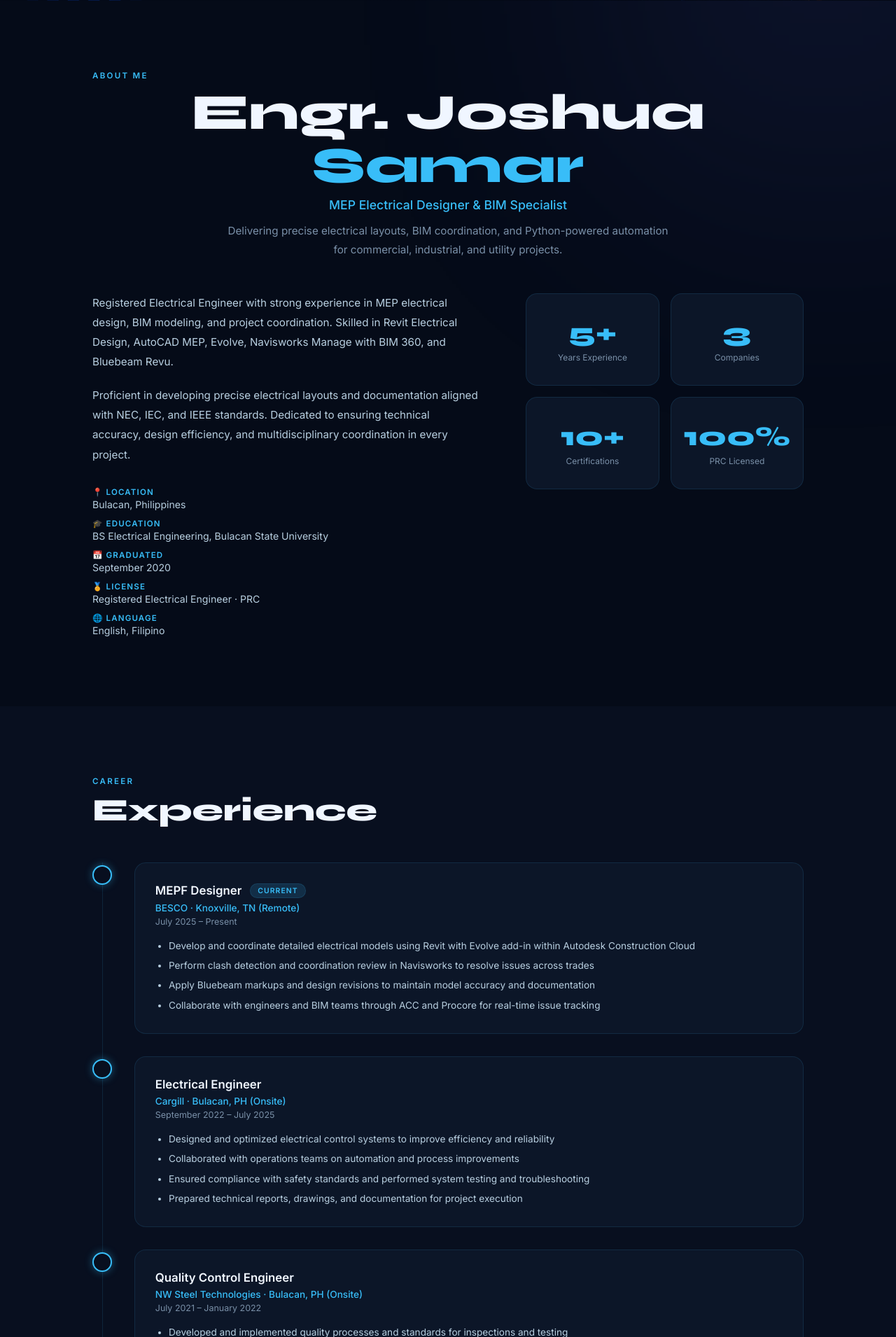
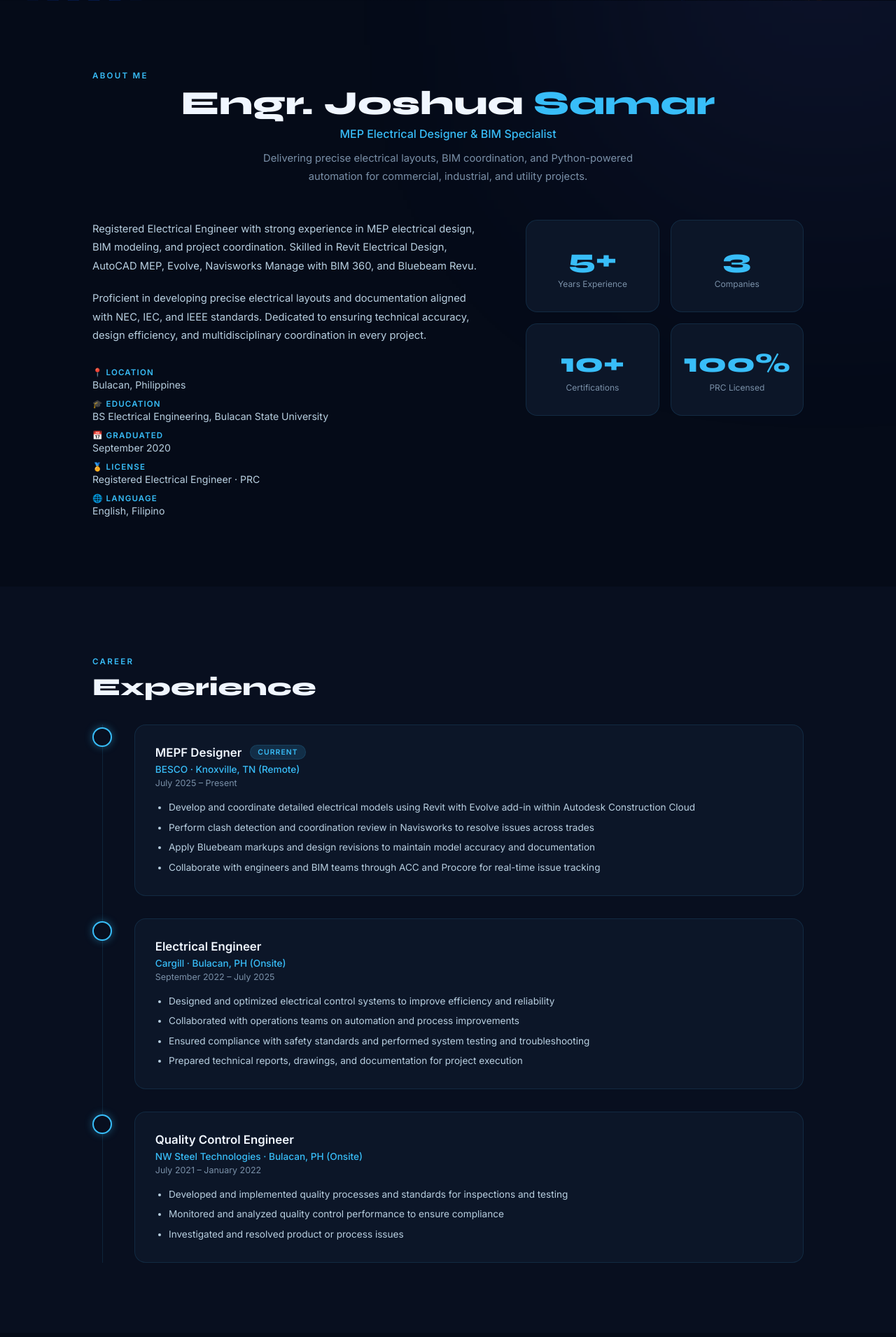
Before and after one commit to Joshuasamar19/JSamarSolutions, a Flask app: page / in a window 1280 px wide. Shown: the part 799-2709 px from the top of the page at 70% size. Run offline with Flask 3, Linux system fonts and the light colour scheme.

Commit message:
Center name in about section

```diff
--- a/static/style.css
+++ b/static/style.css
@@ -468,3 +468,114 @@ body::after {
   line-height: 1.8; max-width: 650px;
   margin: 0 auto;
 }
+
+/* ========================= */
+/* FONT SIZE FIX             */
+/* ========================= */
+
+/* About intro name */
+.about-intro .hero-name {
+  font-size: clamp(1.8rem, 4vw, 3rem) !important;
+}
+
+.about-intro .hero-role {
+  font-size: clamp(0.85rem, 2vw, 1rem) !important;
+  margin-bottom: 0.8rem;
+}
+
+.about-intro .hero-sub {
+  font-size: clamp(0.8rem, 1.8vw, 0.92rem) !important;
+  line-height: 1.75;
+  max-width: 600px;
+  margin: 0 auto;
+}
+
+/* Section titles */
+.section-title {
+  font-size: clamp(1.4rem, 3vw, 2.2rem) !important;
+  margin-bottom: 2rem;
+}
+
+/* General paragraph text */
+.about-text p {
+  font-size: clamp(0.8rem, 1.8vw, 0.92rem) !important;
+  line-height: 1.8;
+}
+
+/* Timeline */
+.timeline-header h3 {
+  font-size: clamp(0.9rem, 2vw, 1.05rem) !important;
+}
+.timeline-list li {
+  font-size: clamp(0.78rem, 1.6vw, 0.85rem) !important;
+}
+.timeline-company {
+  font-size: clamp(0.78rem, 1.6vw, 0.85rem) !important;
+}
+
+/* Project cards */
+.project-card h3 {
+  font-size: clamp(0.88rem, 2vw, 1rem) !important;
+}
+.project-card p {
+  font-size: clamp(0.78rem, 1.6vw, 0.85rem) !important;
+}
+
+/* Contact */
+.contact-sub {
+  font-size: clamp(0.8rem, 1.8vw, 0.92rem) !important;
+}
+.contact-value {
+  font-size: clamp(0.78rem, 1.6vw, 0.85rem) !important;
+}
+
+/* Stats */
+.stat-n {
+  font-size: clamp(1.6rem, 4vw, 2.4rem) !important;
+}
+.stat-l {
+  font-size: clamp(0.68rem, 1.4vw, 0.75rem) !important;
+}
+
+/* Hero eyebrow */
+.hero-eyebrow {
+  font-size: clamp(0.6rem, 1.5vw, 0.72rem) !important;
+}
+
+/* Mobile specific */
+@media (max-width: 768px) {
+  .about-intro .hero-name { font-size: 1.8rem !important; }
+  .about-intro .hero-role { font-size: 0.85rem !important; }
+  .about-intro .hero-sub  { font-size: 0.8rem !important; }
+  .section-title           { font-size: 1.4rem !important; }
+  .about-text p            { font-size: 0.82rem !important; }
+  .contact-sub             { font-size: 0.82rem !important; }
+}
+
+/* ========================= */
+/* NAME CENTERED FIX         */
+/* ========================= */
+.about-intro {
+  text-align: center !important;
+  width: 100%;
+  display: flex;
+  flex-direction: column;
+  align-items: center;
+  justify-content: center;
+}
+
+.about-intro .hero-name {
+  text-align: center !important;
+  width: 100%;
+  white-space: nowrap;
+}
+
+.about-intro .hero-role {
+  text-align: center !important;
+  width: 100%;
+}
+
+.about-intro .hero-sub {
+  text-align: center !important;
+  width: 100%;
+}
```
